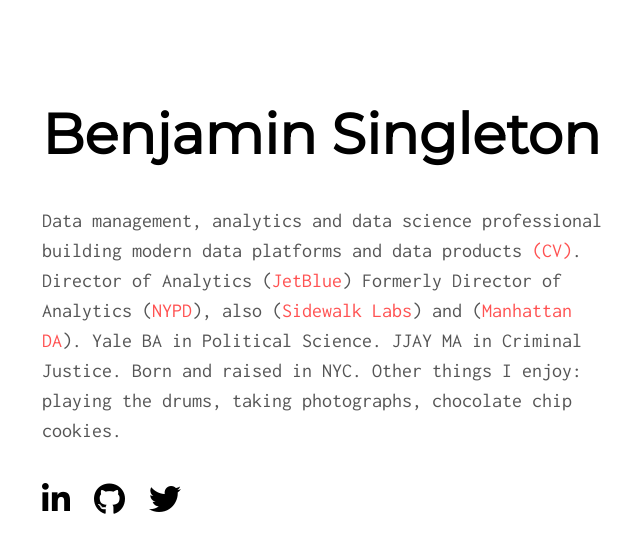
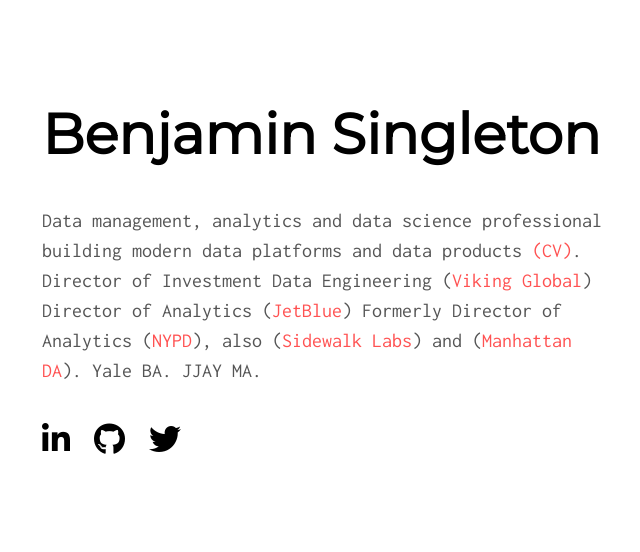
Before and after one commit to benjaminsingleton/benjaminsingleton.github.io, a plain HTML site: page index.html in a window 1280 px wide. Shown: the whole page, without its empty margins (318-958 px from the left). Drawn offline with Linux system fonts and the light colour scheme.

Commit message:
Update index.html

```diff
--- a/index.html
+++ b/index.html
@@ -32,11 +32,10 @@
       <div class="row">
         <p>
           <span>Data management, analytics and data science professional building modern data platforms and data products <a href="https://www.linkedin.com/in/benjaminsingleton/" target="_blank">(CV)</a>.</span>
+          <span>Director of Investment Data Engineering (<a href="https://vikingglobal.com/" target="_blank">Viking Global</a>)</span>
           <span>Director of Analytics (<a href="https://www.jetblue.com/" target="_blank">JetBlue</a>)</span>
-          <span>Formerly Director of Analytics (<a href="https://www1.nyc.gov/site/nypd/index.page" target="_blank">NYPD</a>), also (<a href="https://www.sidewalklabs.com/" target="_blank">Sidewalk Labs</a>) and (<a href="https://manhattanda.org/intelligence-driven-prosecution-crime-strategies-unit" target="_blank">Manhattan DA</a>).</span>
-          <span>Yale BA in Political Science. JJAY MA in Criminal Justice.</span>
-          <span>Born and raised in NYC.</span>
-          <span>Other things I enjoy: playing the drums, taking photographs, chocolate chip cookies.</span>
+          <span>Formerly Director of Analytics (<a href="https://www1.nyc.gov/site/nypd/index.page" target="_blank">NYPD</a>), also (<a href="https://www.sidewalklabs.com/" target="_blank">Sidewalk Labs</a>) and (<a href="https://www.manhattanda.org/" target="_blank">Manhattan DA</a>).</span>
+          <span>Yale BA. JJAY MA.</span>
         </p>
       </div>
       <div class="row icons">
```
